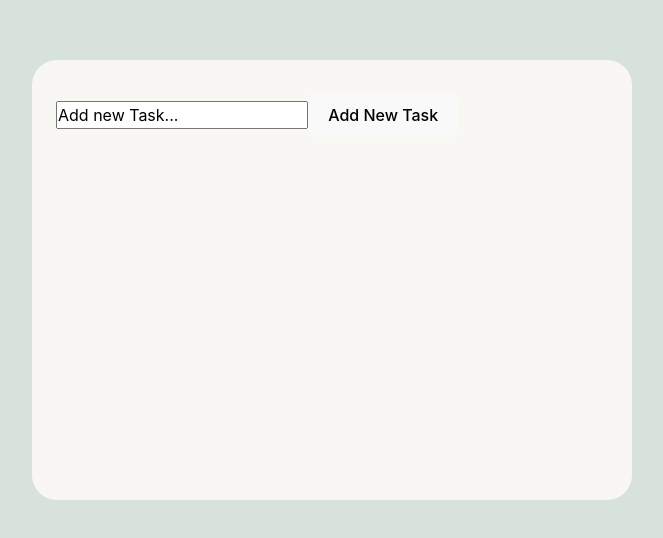
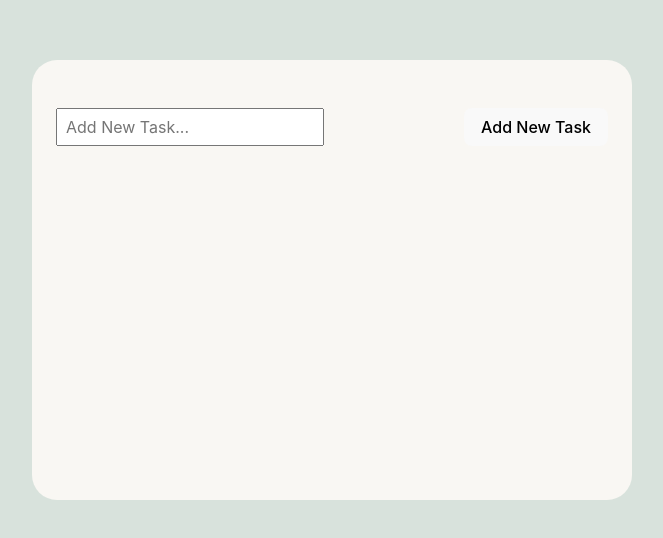
Before and after one commit to macopul/Todo-App-React, a React (Vite) app: page / in a window 1280 px wide. Shown: the part 120-658 px from the top of the page, without its empty margins (308-971 px from the left). Built offline with nearby package versions, Linux system fonts and the light colour scheme.

Commit message:
feat: Store Context Provider with additional methods

```diff
--- a/src/App.tsx
+++ b/src/App.tsx
@@ -1,9 +1,14 @@
 import './styles/style.css';
 
 import Layout from './components/Layout/Layout';
+import { TaskStoreProvider } from './context/TastStoreContextProvider';
 
 function App() {
-  return <Layout></Layout>;
+  return (
+    <TaskStoreProvider>
+      <Layout></Layout>
+    </TaskStoreProvider>
+  );
 }
 
 export default App;
--- /dev/null
+++ b/src/components/AddToDoSection/AddToDoSection.module.scss
@@ -0,0 +1,13 @@
+.AddToDoSection {
+  display: flex;
+  justify-content: space-between;
+
+  margin-top: 16px;
+  button {
+    padding: 6px 16px;
+  }
+
+  input {
+    padding: 0 8px;
+  }
+}
--- a/src/components/AddToDoSection/AddToDoSection.tsx
+++ b/src/components/AddToDoSection/AddToDoSection.tsx
@@ -1,20 +1,28 @@
 import { useState } from 'react';
-import { TaskItemType } from '../../types/TaskItemType';
+import { useTaskStorage } from '../../hooks/useTaskStorage';
+import styles from './AddToDoSection.module.scss';
 
-type AddToDoProps = {
-  message: string;
-  addTaskToList: (args: TaskItemType) => void;
+const labels = {
+  addTaskInputPlaceholder: 'Add New Task...',
 };
 
-const AddToDoSection = ({ message, addTaskToList }: AddToDoProps) => {
-  const [taskTitle, setTaskTitle] = useState(message);
+const AddToDoSection = () => {
+  // now we can use useTaskStorage in any place at any level - cause methods inside are operating on shared context state which is one for all children - look inside TaskStoreContextProvider.tsx and in App.tsx
+  const { addTaskToList } = useTaskStorage();
+  const [taskTitle, setTaskTitle] = useState('');
 
-  const handleAddTaskButtonClick = () =>
+  // TODO: WHERE IS SAFE CHECK FOR EMPTY TASK TITLE? WHERE IS CLEARANCE OF INPUT AFTER ADDING TASK?
+  const handleAddTaskButtonClick = () => {
     addTaskToList({ title: taskTitle, id: Math.random().toString(), checked: false });
+  };
 
   return (
-    <div className="to-do-action-container">
-      <input type="text" value={taskTitle} onChange={(e) => setTaskTitle(e.target.value)} />
+    <div className={styles.AddToDoSection}>
+      <input
+        type="text"
+        placeholder={labels.addTaskInputPlaceholder}
+        onChange={(e) => setTaskTitle(e.target.value)}
+      />
       <button onClick={handleAddTaskButtonClick}>Add New Task</button>
     </div>
   );
--- a/src/components/TaskItem/TaskItem.module.scss
+++ b/src/components/TaskItem/TaskItem.module.scss
@@ -47,6 +47,7 @@
   background: transparent;
   border: none;
   outline: none;
+  color: black;
 }
 
 .taskEditable {
--- a/src/components/ToDoSection/ToDoSection.tsx
+++ b/src/components/ToDoSection/ToDoSection.tsx
@@ -1,15 +1,15 @@
+import { useTaskStorage } from '../../hooks/useTaskStorage';
 import AddToDoSection from '../AddToDoSection/AddToDoSection';
 import TasksItemList from '../TaskItemsList.tsx/TaskItemsList';
 import styles from './TodoSection.module.scss';
-import { useTaskStorage } from '../../hooks/useTaskStorage';
 
 const TodoSection = () => {
-  const { taskList, addTaskToList } = useTaskStorage();
+  const { taskList } = useTaskStorage();
 
   return (
     <div className={styles.TodoSectionComponent}>
       <TasksItemList taskList={taskList} />
-      <AddToDoSection addTaskToList={addTaskToList} message="Add new Task..." />
+      <AddToDoSection />
     </div>
   );
 };
--- /dev/null
+++ b/src/constants/storage.ts
@@ -0,0 +1 @@
+export const TASKS_STORAGE_KEY = 'tasks-list';
--- /dev/null
+++ b/src/context/TastStoreContextProvider.tsx
@@ -0,0 +1,35 @@
+/* eslint-disable @typescript-eslint/no-empty-function */
+import { createContext, useState } from 'react';
+import { TASKS_STORAGE_KEY } from '../constants/storage';
+import { createLocalStorageStore } from '../tools/sotrage';
+import { TaskItemType } from '../types/TaskItemType';
+
+export type TaskStoreContextType = {
+  taskList: TaskItemType[];
+  setTaskList: React.Dispatch<React.SetStateAction<TaskItemType[]>>;
+  localStorageTaskStore: { get: () => TaskItemType[]; set: (taskList: TaskItemType[]) => void };
+};
+
+// set empty initial values of context
+export const TaskStoreContext = createContext<TaskStoreContextType>({
+  taskList: [],
+  setTaskList: () => {},
+  localStorageTaskStore: { get: () => [], set() {} },
+});
+
+export type TaskStoreProviderType = {
+  children: React.ReactNode;
+};
+
+export function TaskStoreProvider({ children }: TaskStoreProviderType) {
+  const { set, get } = createLocalStorageStore<TaskItemType[]>();
+  const [taskList, setTaskList] = useState(get(TASKS_STORAGE_KEY) || []);
+
+  const localStorageTaskStore = {
+    get: () => get(TASKS_STORAGE_KEY) || [],
+    set: (taskList: TaskItemType[]) => set(TASKS_STORAGE_KEY, taskList),
+  };
+
+  const value = { taskList, setTaskList, localStorageTaskStore };
+  return <TaskStoreContext.Provider value={value}>{children}</TaskStoreContext.Provider>;
+}
--- a/src/hooks/useTaskStorage.tsx
+++ b/src/hooks/useTaskStorage.tsx
@@ -1,19 +1,13 @@
-import { useState } from 'react';
 import { TaskItemType } from '../types/TaskItemType';
+import { useTaskStoreContext } from './useTaskStoreContext';
 
 export const useTaskStorage = () => {
-  const [taskList, setTaskList] = useState<TaskItemType[]>(
-    JSON.parse(localStorage.getItem('tasks-list')) || [],
-  );
+  const { localStorageTaskStore, setTaskList, taskList } = useTaskStoreContext();
 
   const addTaskToList = ({ title, id, checked }: TaskItemType) => {
-    localStorage.setItem('tasks-list', JSON.stringify([...taskList, { title, id, checked }]));
-    const currentTasksList = getTaskList();
+    localStorageTaskStore.set([...taskList, { title, id, checked }]);
+    const currentTasksList = localStorageTaskStore.get();
     setTaskList(currentTasksList);
-  };
-
-  const getTaskList = () => {
-    return JSON.parse(localStorage.getItem('tasks-list'));
   };
 
   return { addTaskToList, taskList };
--- /dev/null
+++ b/src/hooks/useTaskStoreContext.ts
@@ -0,0 +1,10 @@
+import { useContext } from 'react';
+import { TaskStoreContext } from '../context/TastStoreContextProvider';
+
+export function useTaskStoreContext() {
+  const context = useContext(TaskStoreContext);
+  if (context === undefined) {
+    throw new Error('useCount must be used within a CountProvider');
+  }
+  return context;
+}
--- /dev/null
+++ b/src/tools/sotrage.ts
@@ -0,0 +1,38 @@
+export type StoreType<DT> = {
+  get: (key: string) => DT | undefined;
+  set: (key: string, value: DT) => void;
+};
+
+const isLocalStorageAvailable =
+  typeof window !== 'undefined' && typeof window.localStorage !== 'undefined';
+
+export type LocalStorageStoreOptionsType = {
+  keyPrefix: string;
+};
+
+const getKey = (key: string, prefix?: string): string => {
+  const prefixKey = prefix ? `${prefix}_` : '';
+  return `${prefixKey}${key}`;
+};
+
+export function createLocalStorageStore<DT>(options?: LocalStorageStoreOptionsType): StoreType<DT> {
+  return {
+    get: (key: string) => {
+      if (isLocalStorageAvailable) {
+        try {
+          return JSON.parse(
+            window.localStorage.getItem(getKey(key, options?.keyPrefix)) || '',
+          ) as DT;
+        } catch (error) {
+          console.log('[Local Storage Store] Error retrieving state.');
+        }
+      }
+      return undefined;
+    },
+    set: (key, value) => {
+      if (isLocalStorageAvailable) {
+        window.localStorage.setItem(getKey(key, options?.keyPrefix), JSON.stringify(value));
+      }
+    },
+  };
+}
```
Also changed, not shown: src/components/AddToDoSection/AddToDoSection.scss (deleted), 1 other file (tests, documents, lock files or other folders).
